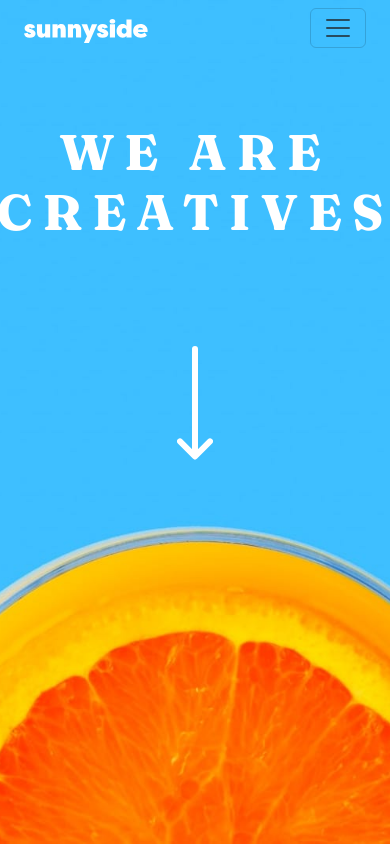
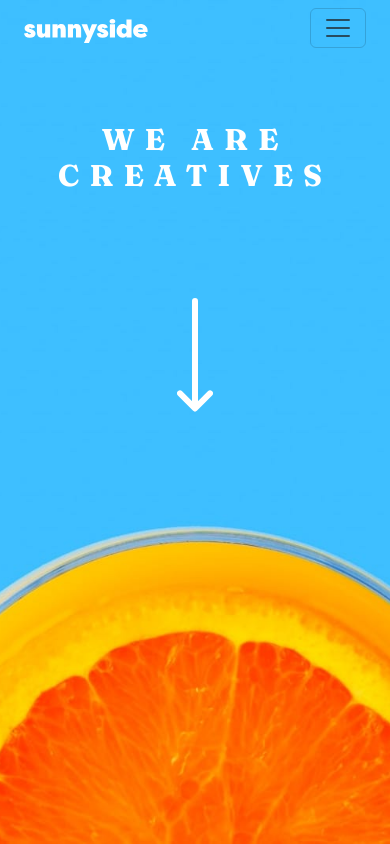
Before and after one commit to YousefAdel8/Agency-landing-page, a React (Vite) app: page / in a window 390 px wide. Shown: the top 844 px of the page. Built offline with nearby package versions, Linux system fonts and the light colour scheme; the HTML template or start-up script is replaced by a standard one.

Commit message:
Adjust hero section typography
This change reduces the hero headline size for a more compact layout and removes the unused letter spacing styling. It also cleans up the empty CSS rule in the HeroSection stylesheet to keep the component styles tidy.

```diff
--- a/src/Components/HeroSection/Herosection.module.css
+++ b/src/Components/HeroSection/Herosection.module.css
@@ -21,12 +21,9 @@
   }
   .MainSectionText {
     color: white;
-    font-size: 50px;
-    letter-spacing: 10px;
+    font-size: 30px;
     padding-top: 50px;
     text-transform: uppercase;
     font-family: "Fraunces", sans-serif;
   }
-  .MainSectionArrow{
-  }
 }
```
